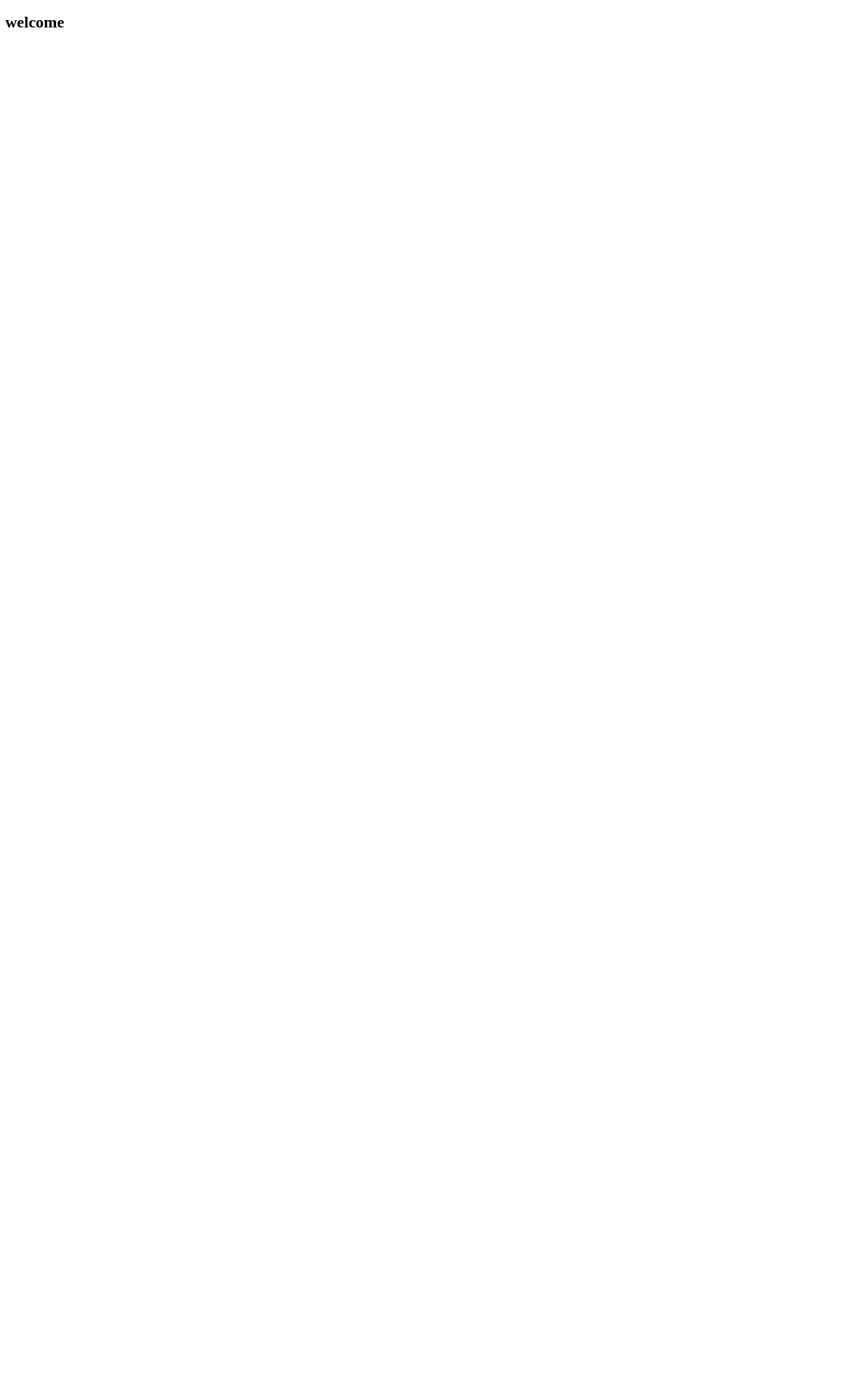
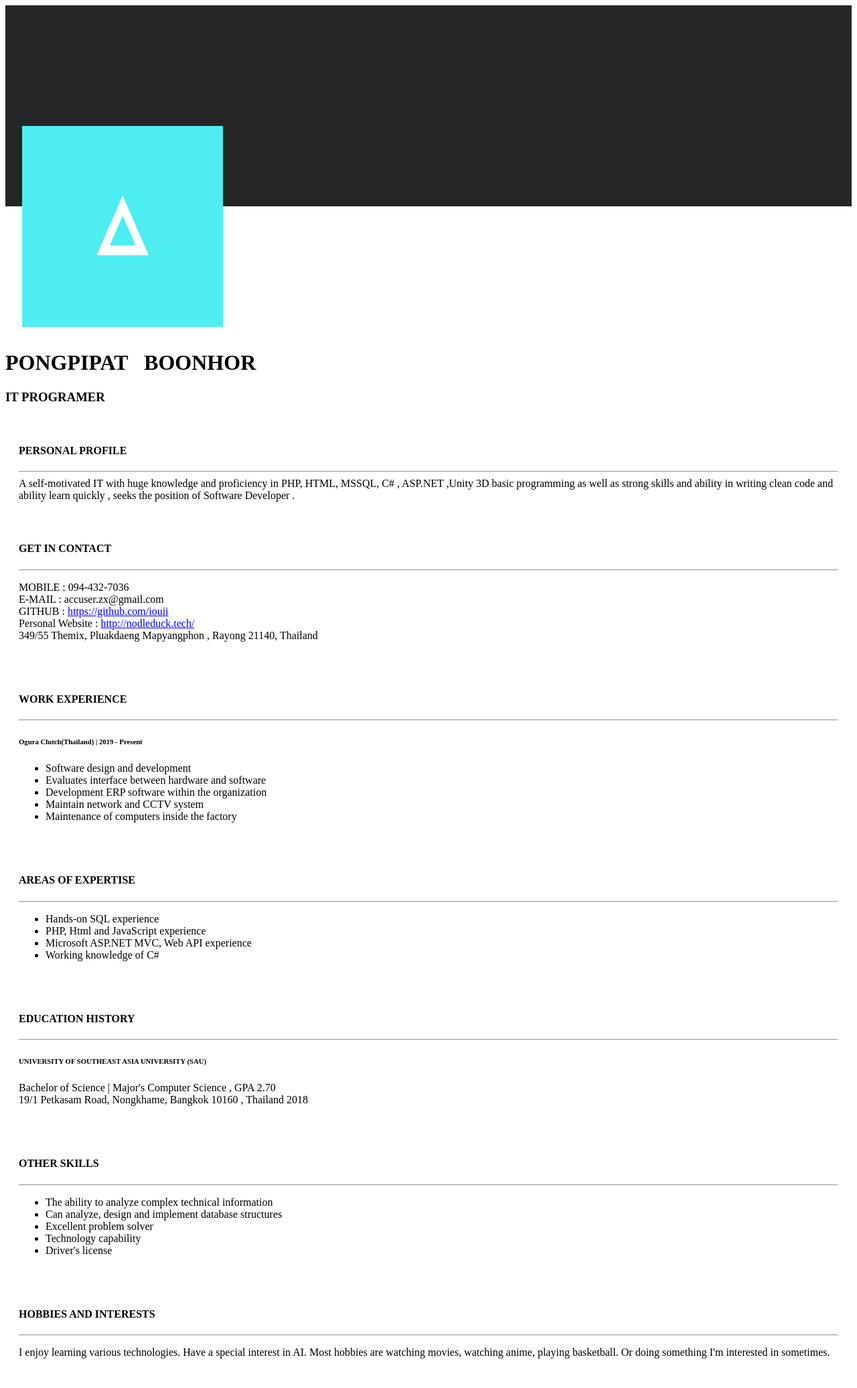
Before and after one commit to iouii/index-23-12-20, a PHP site: page /welcome.php in a window 1280 px wide. Before the commit the page is almost empty. Shown: the whole page at 67% size. Before the commit the page ends 41 px from the top, so only its background shows below. Run offline with PHP 8.4, Linux system fonts and the light colour scheme.

Commit message:
Update welcome.php

```diff
--- a/welcome.php
+++ b/welcome.php
@@ -5,7 +5,128 @@
     <meta name="viewport" content="width=device-width, initial-scale=1.0">
     <title>welcome</title>
 </head>
+<style>
+.head{
+   /* background-image:url("coming-soo.gif");*/
+   background-color:#252526;
+    height:300px;
+}
+.img-head{
+    margin-top:-120px;
+  /* padding-left:40px; */
+}
+.body{
+background-color:#fff;
+/* height:500px;   */
+}
+.contact{
+    padding:20px;
+}
+</style>
 <body>
-    <h2>welcome</h2>
+
+<div class="container">
+<div class="row">
+<div class="col-lg-12 col-md-12 col-12 head">
+</div>
+<div class="col-lg-12 col-md-12 col-12 body">
+<div class="row">
+<div class="col-lg-3 col-md-3 col-12" style="padding-bottom:10px; padding-left:25px;">
+<img src="com.gif" class="img-thumbnail img-head"  width="300" height="300" >
+</div>
+<div class="col-lg-9 col-md-9 col-0" >
+<h1>PONGPIPAT &nbsp; BOONHOR</h1>
+<h3>IT PROGRAMER</h3>
+</div>
+<div class="col-lg-6 col-md-6 col-12 contact">
+<h4>PERSONAL PROFILE</h4>
+<hr>
+<span>
+A self-motivated IT with huge
+knowledge and proficiency in PHP,
+HTML, MSSQL, C# , ASP.NET ,Unity 3D
+basic programming as well as strong
+skills and ability in writing clean
+code and ability learn quickly , seeks
+the position of Software Developer .
+</span>
+</div>
+<div class="col-lg-6 col-md-6 col-12 contact" >
+<h4>GET IN CONTACT</h4>
+<hr>
+<span><p> MOBILE : 094-432-7036 <br>
+E-MAIL : accuser.zx@gmail.com <br>
+GITHUB : <a href="https://github.com/iouii" target="_blank" >https://github.com/iouii</a> <br>
+Personal Website : <a href="http://nodleduck.tech/"target="_blank">http://nodleduck.tech/</a>
+<br>
+349/55 Themix, Pluakdaeng  Mapyangphon , Rayong 21140, Thailand
+</p>
+</span>
+</div>
+
+<div class="col-lg-6 col-md-6 col-12 contact">
+<h4>WORK EXPERIENCE</h4>
+<hr>
+<h6>Ogura Clutch(Thailand) | 2019 - Present</h6>
+<ul>
+<li>Software design and development</li>
+<li>Evaluates interface between hardware and software</li>
+<li>Development ERP software within the organization</li>
+<li>Maintain network and CCTV system</li>
+<li>Maintenance of computers inside the factory</li>
+</ul>
+</div>
+
+<div class="col-lg-6 col-md-6 col-12 contact">
+<h4>AREAS OF EXPERTISE</h4>
+<hr>
+<ul>
+<li>Hands-on SQL experience</li>
+<li>PHP, Html and JavaScript experience</li>
+<li>Microsoft ASP.NET MVC, Web API experience</li>
+<li>Working knowledge of C#</li>
+</ul>
+</div>
+
+<div class="col-lg-6 col-md-6 col-12 contact">
+<h4>EDUCATION HISTORY</h4>
+<hr>
+<h6>UNIVERSITY OF SOUTHEAST ASIA UNIVERSITY (SAU)</h6>
+<span>
+<p>
+Bachelor of Science | Major's Computer Science , GPA 2.70 <br>
+19/1 Petkasam Road, Nongkhame, Bangkok 10160 , Thailand 2018
+</p>
+</span>
+</div>
+
+<div class="col-lg-6 col-md-6 col-12 contact">
+<h4>OTHER SKILLS</h4>
+<hr>
+<ul>
+<li>The ability to analyze complex technical information</li>
+<li>Can analyze, design and implement  database structures</li>
+<li>Excellent problem solver</li>
+<li>Technology capability</li>
+<li>Driver's license</li>
+</ul>
+</div>
+
+<div class="col-lg-6 col-md-6 col-12 contact">
+<h4>HOBBIES AND INTERESTS</h4>
+<hr>
+<span>
+<p>
+I enjoy learning various technologies. Have a special interest in AI. Most
+hobbies are watching movies, watching anime, playing basketball. Or doing something I'm interested in sometimes.
+</p>
+</span>
+</div>
+
+</div>
+</div>
+
+</div>
+</div>
 </body>
 </html>
```
